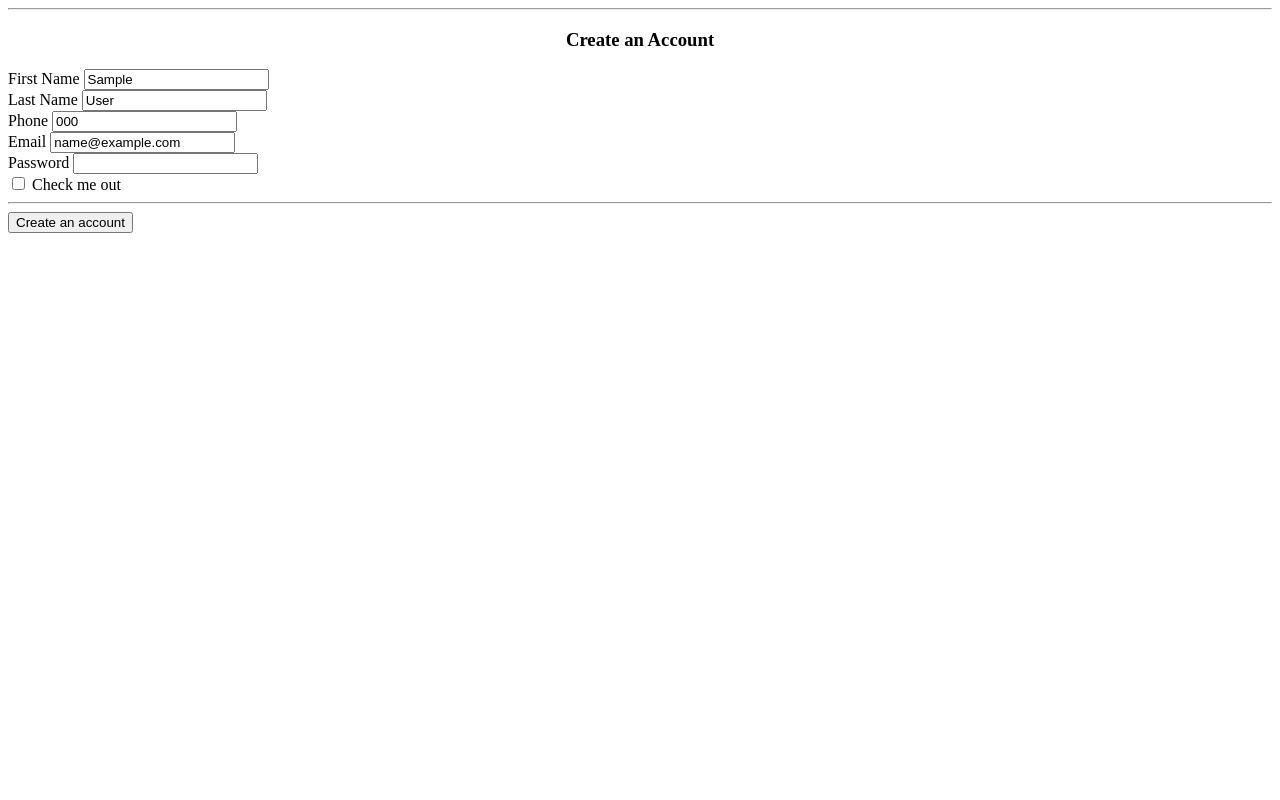
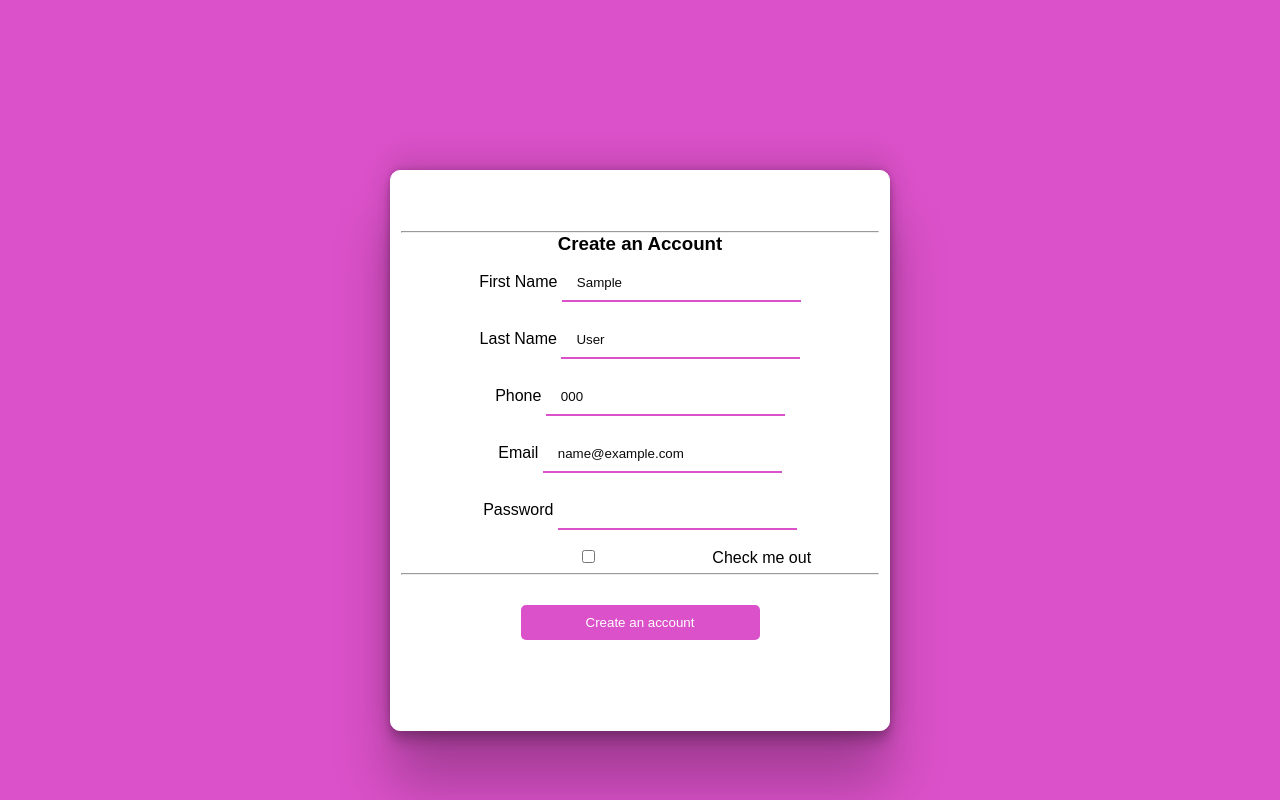
Before and after one commit to AmirRezaFarokhy/Medical-Site, a Django app: template main/templates/main/signup.html in a window 1280 px wide. Run offline with Django 4.2, Linux system fonts and the light colour scheme; the template is opened without the code that fills it: most values are stand-ins (such as "Sample title", 1, 10 or a date in 2020).

Commit message:
add css files

```diff
--- a/Django_Web/settings.py
+++ b/Django_Web/settings.py
@@ -122,7 +122,11 @@ USE_TZ = True
 # Static files (CSS, JavaScript, Images)
 # https://docs.djangoproject.com/en/4.1/howto/static-files/
 
-STATIC_URL = 'static/'
+STATIC_URL = '/static/' #with or without slash at beginning
+STATIC_ROOT = os.path.join(BASE_DIR, 'static')
+# STATICFILES_DIRS=[
+#     "siteornitho/static"
+# ]
 
 # Default primary key field type
 # https://docs.djangoproject.com/en/4.1/ref/settings/#default-auto-field
--- /dev/null
+++ b/main/static/css/sign.css
@@ -0,0 +1,88 @@
+*{
+    padding: 0;
+    margin: 0;
+    box-sizing: border-box;
+ }
+ body{
+     background-color: rgb(219, 81, 201);
+    display: flex;
+
+ }
+ .container{
+     font-family: sans-serif;
+ background-color: #ffffff;
+     border: 1px solid rgb(255, 255, 255);
+     border-radius: 10px;
+     width: 500px;
+     /* height: 300px; */
+     padding: 60px 10px;
+ margin: 20px auto;
+ text-align: center;
+ box-shadow: rgba(0, 0, 0, 0.25) 0px 54px 55px, rgba(0, 0, 0, 0.12) 0px -12px 30px, rgba(0, 0, 0, 0.12) 0px 4px 6px, rgba(0, 0, 0, 0.17) 0px 12px 13px, rgba(0, 0, 0, 0.09) 0px -3px 5px;
+ position: relative;
+ top: 150px;
+
+ }
+ .container h2{
+     margin-bottom: 15px;
+
+ }
+
+
+
+ input{
+ padding: 10px 15px;
+ text-align: left;
+ width: 50%;
+ margin: 10px auto;
+ border: none;
+ border-bottom: 2px inset rgb(219, 81, 201);
+ color: #0b0b0b;
+
+ }
+
+ /* form ::placeholder {
+     color: #f20000;
+ } */
+ input:hover{
+     border-bottom: 2.8px solid rgb(219, 81, 201);
+ }
+ input:focus{
+     border: 1px solid rgb(219, 81, 201);
+     border-radius: 5px;
+ }
+ form button{
+ width: 50%;
+ padding: 10px 20px;
+ margin-top: 30px ;
+ border: none;
+ border-radius: 5px;
+ background-color: rgb(219, 81, 201);
+ color: #ffffff;
+ cursor: pointer;
+ margin-bottom: 30px;
+ }
+ form button:hover{
+
+     background-color:rgb(219, 81, 201) ;
+     box-shadow: 0 0 30px rgb(0, 0, 0, 0.25)
+ }
+
+ .container a {
+     text-decoration: none;
+     color: rgb(121, 121, 128);
+ }
+ h4 :hover{
+     color: rgb(219, 81, 201);
+ }
+ h4{
+    margin-bottom: 20px;
+ }
+ .container p{
+    font-size: 18px;
+    font-weight: bold;
+
+ }
+ p{
+    color:rgb(219, 81, 201) !important;
+ }
--- a/main/templates/main/base.html
+++ b/main/templates/main/base.html
@@ -57,3 +57,5 @@
         </div>
 
   </nav>
+
+  {% block content %}{% endblock %}
--- a/main/templates/main/signup.html
+++ b/main/templates/main/signup.html
@@ -1,5 +1,18 @@
 
 
+<!DOCTYPE html>
+<html lang="en">
+{% load static %}
+
+
+<head>
+    <meta charset="UTF-8">
+    <meta http-equiv="X-UA-Compatible" content="IE=edge">
+    <meta name="viewport" content="width=device-width, initial-scale=1.0">
+    <link rel="stylesheet" href="{% static 'css/sign.css' %}" type="text/css" />
+
+    <title>Sign_Up</title>
+</head>
 {% block content %}
 
 <div class="container mt-4">
```
Also changed, not shown: main/static/css/login.css (added, +77 -0 lines), main/templates/main/home.html (+68 -0 lines), main/templates/main/login.html (+11 -2 lines).
